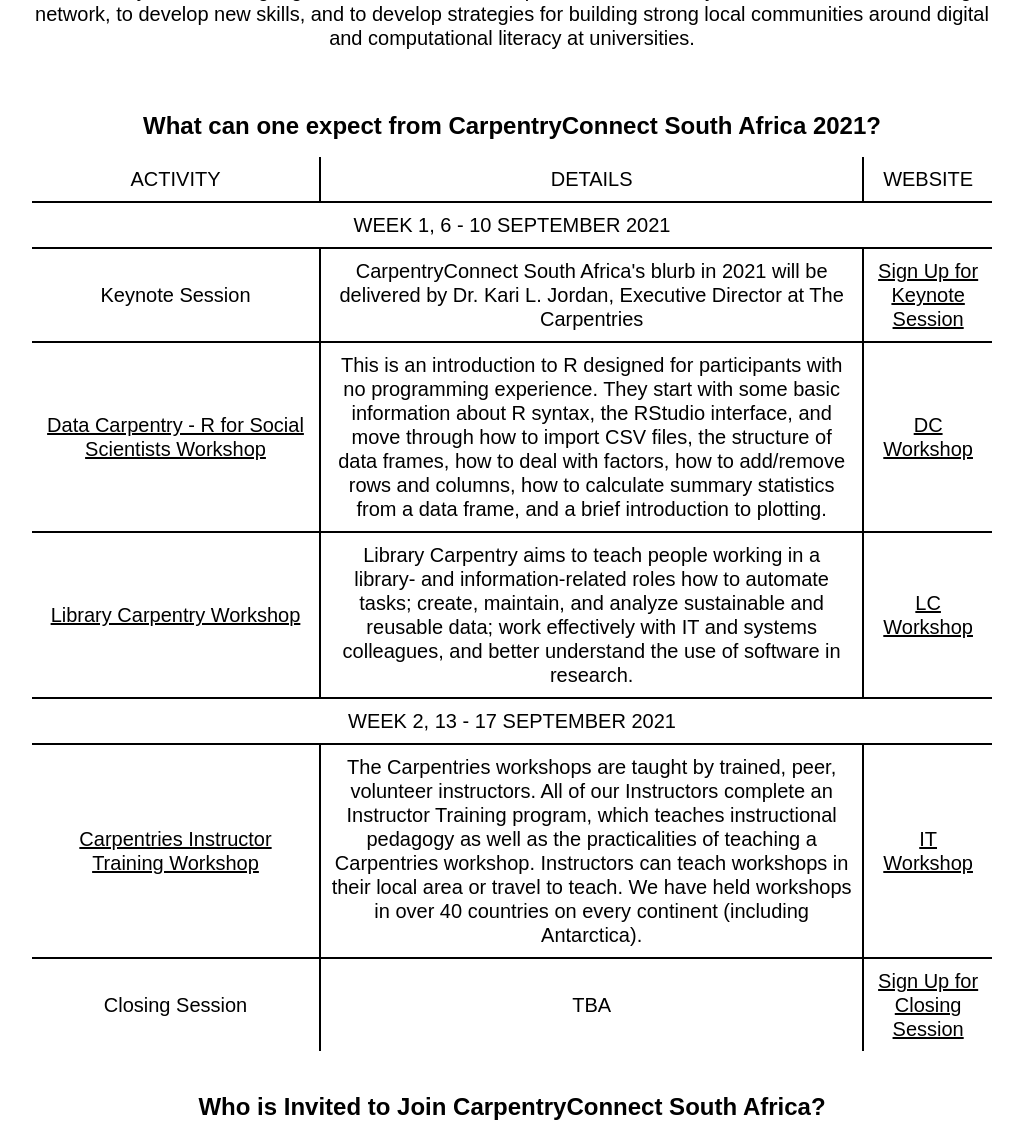
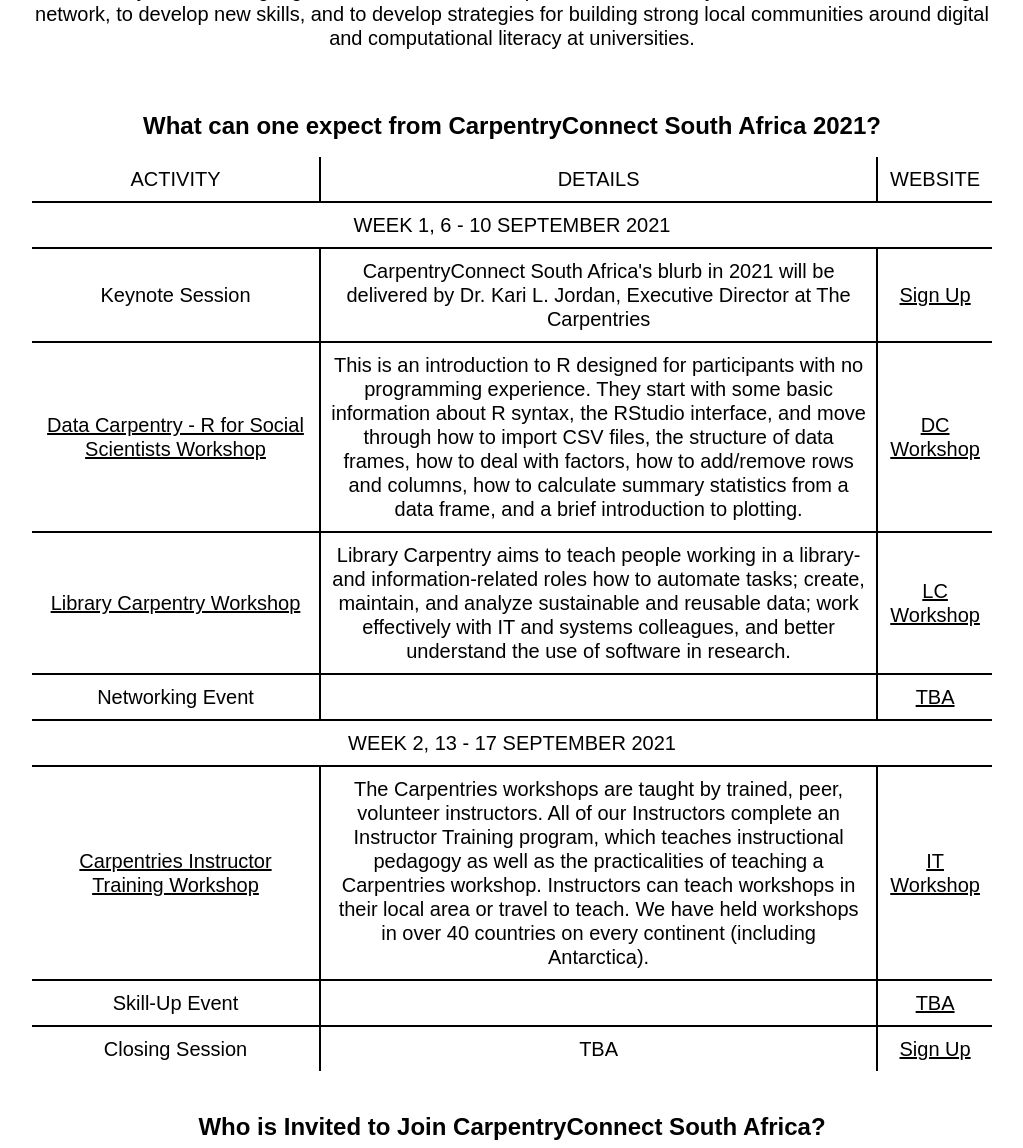
Before and after one commit to CarpentryConnect/za.carpentryconnect.org, a Jekyll site: the page built from index.html, in a window 1280 px wide and 1400 px high, scrolled down 1173 px, cut to the strip 0-1148 px from the top of the window. Shown: the whole strip, without its empty margins (128-1151 px from the left). Built offline with Jekyll 4.4.1, drawn with Linux system fonts in a browser that asks for light colours.

Commit message:
adding skill-up and networking events

```diff
--- a/index.html
+++ b/index.html
@@ -33,7 +33,7 @@
         <tr>
           <td >Keynote Session</td>
           <td >CarpentryConnect South Africa's blurb in 2021 will be delivered by Dr. Kari L. Jordan, Executive Director at The Carpentries</td>
-          <td ><a href = "https://pad.carpentries.org/CCZA_Keynote">Sign Up for Keynote Session</a></td>
+          <td ><a href = "https://pad.carpentries.org/CCZA_Keynote">Sign Up</a></td>
         </tr>
         <tr>
           <td width=30%><a href="https://datacarpentry.org/r-socialsci/" target="_blank">Data Carpentry - R for Social Scientists Workshop</a> </td>
@@ -46,6 +46,11 @@
           <td ><a href = "https://nwueresearch.github.io/2021-09-06-CCZA_LC_2021/">LC Workshop </a></td>
         </tr>
         <tr>
+          <td >Networking Event</td>
+          <td></td>
+          <td ><a href = "#">TBA </a></td>
+        </tr>
+        <tr>
           <td colspan=3><strong>WEEK 2, 13 - 17 SEPTEMBER 2021</strong></td>
         </tr>
         <tr>
@@ -54,9 +59,14 @@
           <td ><a href = "https://nwu-eresearch.github.io/2021-09-13-ttt-CarpentryConnect/">IT Workshop </a></td>
         </tr>
         <tr>
+          <td >Skill-Up Event</td>
+          <td></td>
+          <td ><a href = "#">TBA </a></td>
+        </tr>
+        <tr>
           <td >Closing Session</td>
           <td > TBA </td>
-          <td ><a href = "#">Sign Up for Closing Session</a></td>
+          <td ><a href = "#">Sign Up</a></td>
         </tr>
       </tbody>
     </table>
```
